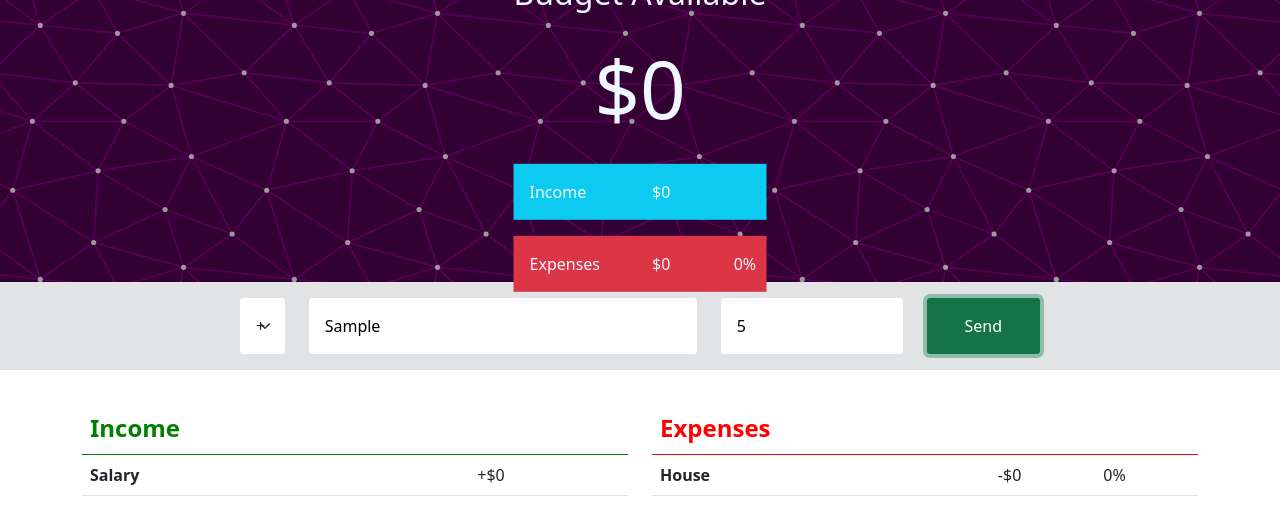
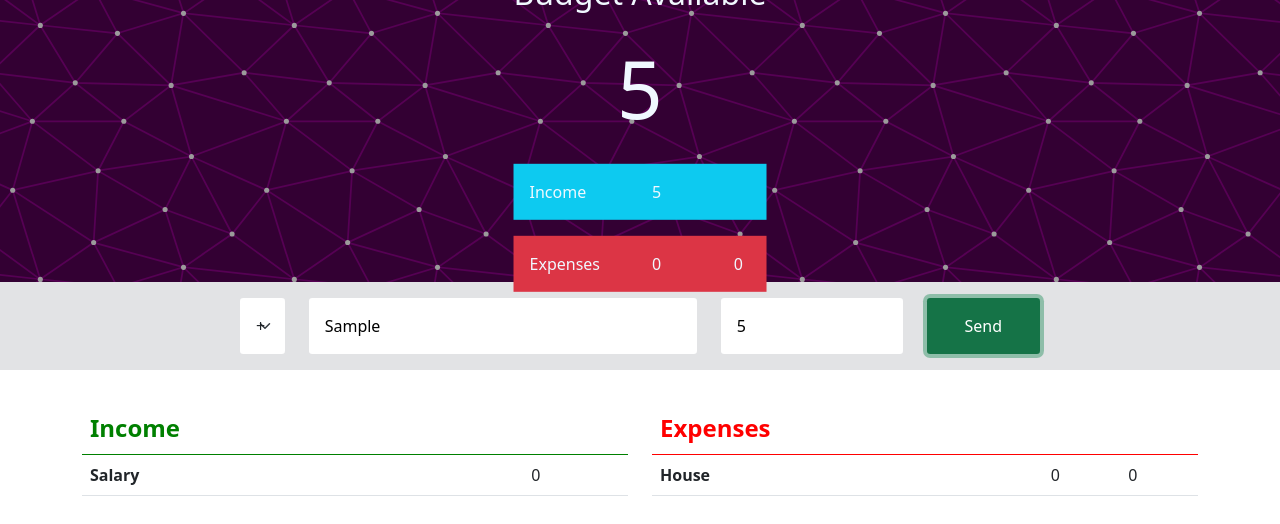
Before and after one commit to HavertzZ04/Money-Assistant, a plain HTML site: page index.html in a window 1280 px wide. Both pictures are taken after typing "Sample", "5" into the empty fields and a click on the button "Send". Drawn offline with nearby package versions, Linux system fonts and the light colour scheme.

Commit message:
feat: :ambulance: Remove code and create functions
I remove the code from the file "inputs.js" due to I gonna create all the logic on only one JS file and then I gonna use modulation and workers to keep the website fluit, it doesn't matter the amount of the numbers added on the inputs

```diff
--- a/index.html
+++ b/index.html
@@ -6,27 +6,27 @@
     <meta name="viewport" content="width=device-width, initial-scale=1.0">
     <link href="https://cdn.jsdelivr.net/npm/bootstrap@5.0.2/dist/css/bootstrap.min.css" rel="stylesheet" integrity="sha384-EVSTQN3/azprG1Anm3QDgpJLIm9Nao0Yz1ztcQTwFspd3yD65VohhpuuCOmLASjC" crossorigin="anonymous">
     <link rel="stylesheet" href="style.css">
-    <script src="main.js" type="module" defer></script>
+    <script src="main.js" defer></script>
     <title>Money</title>
 </head>
 <body>
     <section class="top position-relative">
         <div class="position-absolute top-50 start-50 translate-middle">
             <h1 class="text-center">Budget Available</h1>
-            <div class="amount text-center">$0</div>
+            <div class="amount text-center" id="fullAmount">0</div>
 
             <div class="bg-info info-top">
                 <div class="row">
                     <div class="col-6">Income</div>
-                    <div class="col-6">$0</div>
+                    <div class="col-6" id="income">0</div>
                 </div>
             </div>
 
             <div class="bg-danger info-top">
                 <div class="row">
                     <div class="col-6">Expenses</div>
-                    <div class="col-4">$0</div>
-                    <div class="col-2">0%</div>
+                    <div class="col-4" id="expenses">0</div>
+                    <div class="col-2">0</div>
                 </div>
             </div>
 
@@ -38,7 +38,7 @@
         <div class="container">
             <div class="row">
                 <div class="col-1">
-                    <select class="form-select width-input" aria-label="Default select example">
+                    <select class="form-select width-input" aria-label="Default select example" id="selectValue">
                         <option value="plus" id="plus">+</option>
                         <option value="less" id="less">-</option>
                     </select>
@@ -47,10 +47,10 @@
                     <input type="text" placeholder="Add a description" class="width-input" id="description">
                 </div>
                 <div class="col-3">
-                    <input type="number" placeholder="$" class="width-input" id="money">
+                    <input type="number" placeholder="$" class="width-input" id="price">
                 </div>
                 <div class="col-2">
-                    <button type="submit" name="send" class="width-input btn-success" id="send">Send</button>
+                    <button name="send" class="width-input btn-success" id="send">Send</button>
                 </div>
             </div>
         </div>
@@ -71,7 +71,7 @@
                         <tbody>
                         <tr>
                             <th scope="col">Salary</th>
-                            <td>+$0</td>
+                            <td>0</td>
                         </tr>
                         </tbody>
                     </table>
@@ -88,8 +88,8 @@
                         <tbody>
                         <tr>
                             <th scope="col">House</th>
-                            <td>-$0</td>
-                            <td>0%</td>
+                            <td>0</td>
+                            <td>0</td>
                         </tr>
                         </tbody>
                     </table>
--- a/main.js
+++ b/main.js
@@ -1,3 +1,29 @@
-import inputs from "/.components/inputs.js";
+let fullAmount = 0;
+let income = 0;
+let expenses = 0;
 
-inputs.plus();
+
+let send = document.querySelector("#send");
+let select = document.querySelector("#selectValue");
+
+
+send.addEventListener('click', function() {
+    let select = document.querySelector("#selectValue");
+    let price = parseInt(document.querySelector("#price").value);
+    let amount = 0;
+
+    if(select.value === "plus"){
+        fullAmount = parseInt(document.querySelector("#fullAmount").innerHTML);
+        amount = fullAmount + price;
+        income = income + price;
+    }
+
+    if(select.value === "less"){
+        fullAmount = parseInt(document.querySelector("#fullAmount").innerHTML);
+        amount = fullAmount - price;
+        expenses = expenses + price;
+    }
+    document.querySelector("#expenses").innerHTML = expenses;
+    document.querySelector("#income").innerHTML = income;
+    document.querySelector("#fullAmount").innerHTML = amount;
+});
```
Also changed, not shown: components/inputs.js (deleted, +0 -8 lines).
